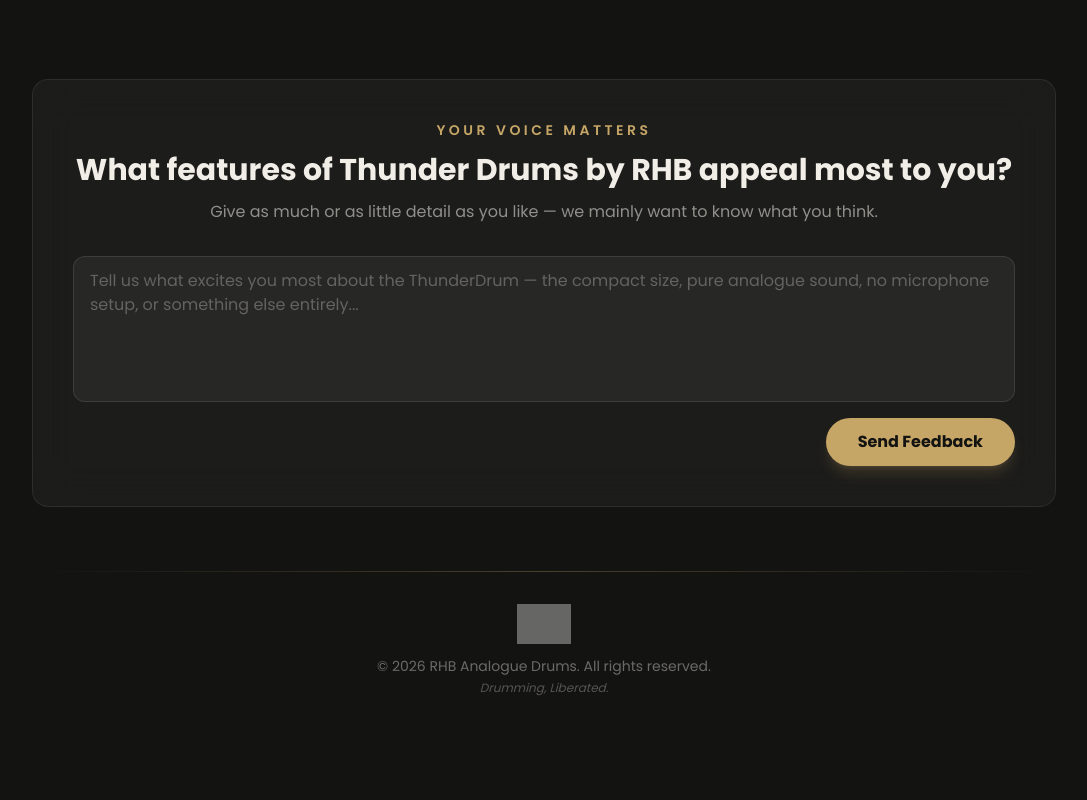
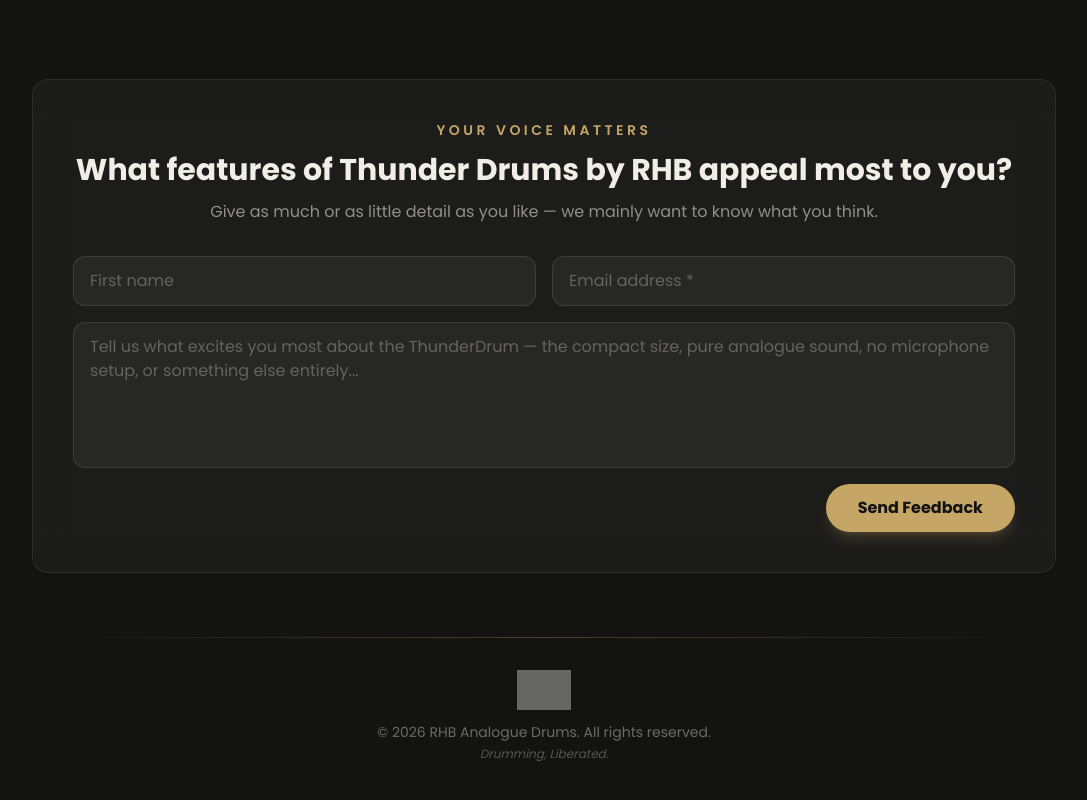
Before and after one commit to JDC05/RhbDrumsWebsite, a React (Vite) app: page / in a window 1280 px wide. Shown: the part 9563-10363 px from the top of the page, without its empty margins (96-1183 px from the left). Built offline with nearby package versions, Linux system fonts and the light colour scheme; grey boxes are pictures that could not be loaded.

Commit message:
Systeme.io functionality for form

```diff
--- a/src/components/Community.tsx
+++ b/src/components/Community.tsx
@@ -57,10 +57,35 @@
 export default function Community() {
   const [feedbackSubmitted, setFeedbackSubmitted] = useState(false)
   const [feedback, setFeedback] = useState('')
+  const [firstName, setFirstName] = useState('')
+  const [email, setEmail] = useState('')
+  const [submitting, setSubmitting] = useState(false)
+  const [error, setError] = useState('')
 
-  const handleFeedback = (e: React.FormEvent) => {
+  const handleFeedback = async (e: React.FormEvent) => {
     e.preventDefault()
-    setFeedbackSubmitted(true)
+    setSubmitting(true)
+    setError('')
+
+    try {
+      const res = await fetch('/api/subscribe', {
+        method: 'POST',
+        headers: { 'Content-Type': 'application/json' },
+        body: JSON.stringify({ email, firstName, feedback }),
+      })
+
+      if (!res.ok) {
+        const data = await res.json().catch(() => ({}))
+        setError(data?.message || 'Something went wrong. Please try again.')
+        return
+      }
+
+      setFeedbackSubmitted(true)
+    } catch {
+      setError('Network error. Please check your connection and try again.')
+    } finally {
+      setSubmitting(false)
+    }
   }
 
   return (
@@ -191,25 +216,51 @@
             </motion.div>
           ) : (
             <form onSubmit={handleFeedback} className="flex flex-col gap-4">
-              <label htmlFor="feedback" className="sr-only">
-                Your feedback
-              </label>
+              <div className="grid grid-cols-1 sm:grid-cols-2 gap-4">
+                <div>
+                  <label htmlFor="firstName" className="sr-only">First name</label>
+                  <input
+                    id="firstName"
+                    type="text"
+                    value={firstName}
+                    onChange={(e) => setFirstName(e.target.value)}
+                    placeholder="First name"
+                    className="w-full bg-white/5 border border-white/10 rounded-xl px-4 py-3 text-cream placeholder-cream/30 text-base focus:outline-none focus:border-gold/60 focus:ring-1 focus:ring-gold/30 transition-all duration-200"
+                  />
+                </div>
+                <div>
+                  <label htmlFor="email" className="sr-only">Email address</label>
+                  <input
+                    id="email"
+                    type="email"
+                    value={email}
+                    onChange={(e) => setEmail(e.target.value)}
+                    required
+                    placeholder="Email address *"
+                    className="w-full bg-white/5 border border-white/10 rounded-xl px-4 py-3 text-cream placeholder-cream/30 text-base focus:outline-none focus:border-gold/60 focus:ring-1 focus:ring-gold/30 transition-all duration-200"
+                  />
+                </div>
+              </div>
+              <label htmlFor="feedback" className="sr-only">Your feedback</label>
               <textarea
                 id="feedback"
                 value={feedback}
                 onChange={(e) => setFeedback(e.target.value)}
-                required
                 rows={5}
                 placeholder="Tell us what excites you most about the ThunderDrum — the compact size, pure analogue sound, no microphone setup, or something else entirely..."
                 className="w-full bg-white/5 border border-white/10 rounded-xl px-4 py-3 text-cream placeholder-cream/30 text-base focus:outline-none focus:border-gold/60 focus:ring-1 focus:ring-gold/30 transition-all duration-200 resize-none"
               />
+              {error && (
+                <p className="text-red-400 text-sm">{error}</p>
+              )}
               <motion.button
                 type="submit"
-                className="w-full sm:w-auto sm:self-end bg-gold text-dark font-bold px-8 py-3 rounded-full text-base hover:bg-gold-light transition-colors duration-200 cursor-pointer shadow-lg shadow-gold/20"
-                whileHover={{ scale: 1.04 }}
-                whileTap={{ scale: 0.97 }}
+                disabled={submitting}
+                className="w-full sm:w-auto sm:self-end bg-gold text-dark font-bold px-8 py-3 rounded-full text-base hover:bg-gold-light transition-colors duration-200 cursor-pointer shadow-lg shadow-gold/20 disabled:opacity-60 disabled:cursor-not-allowed"
+                whileHover={{ scale: submitting ? 1 : 1.04 }}
+                whileTap={{ scale: submitting ? 1 : 0.97 }}
               >
-                Send Feedback
+                {submitting ? 'Sending…' : 'Send Feedback'}
               </motion.button>
             </form>
           )}
```
Also changed, not shown: 1 other file (tests, documents, lock files or other folders).
